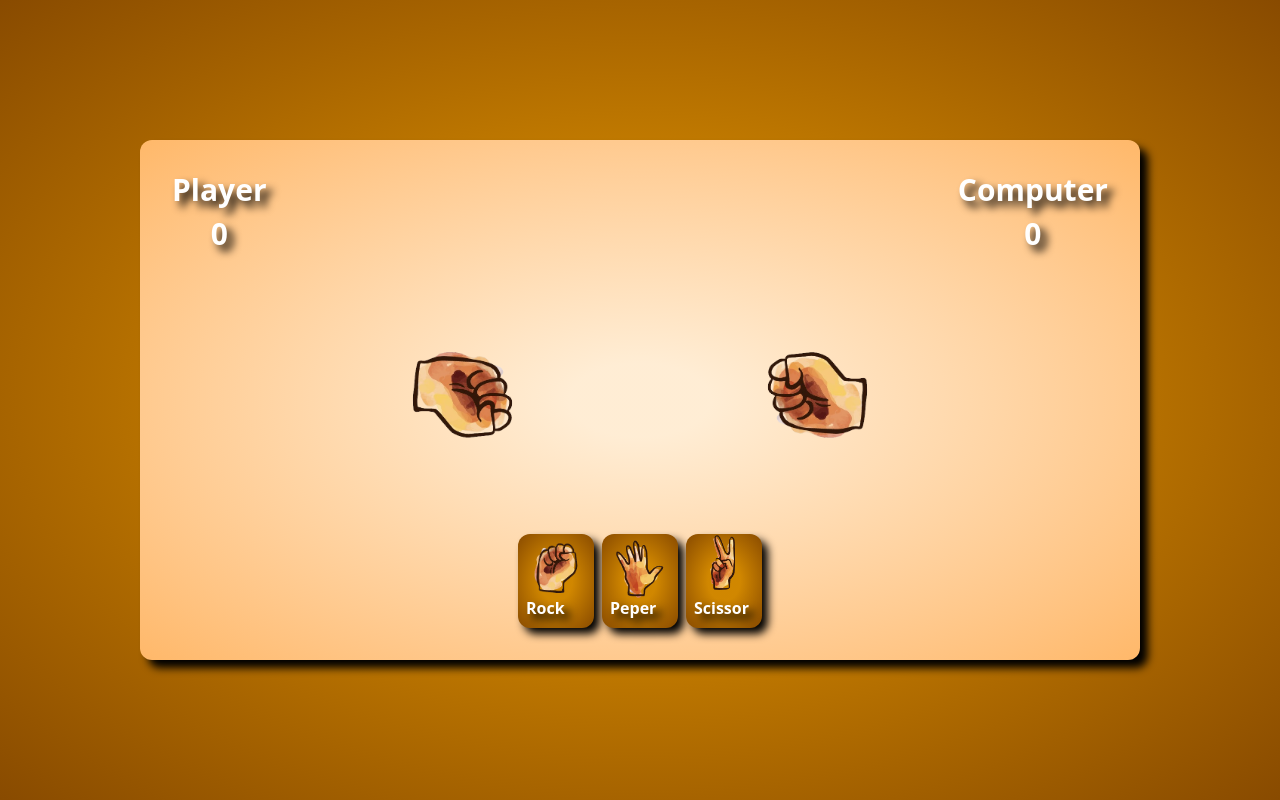
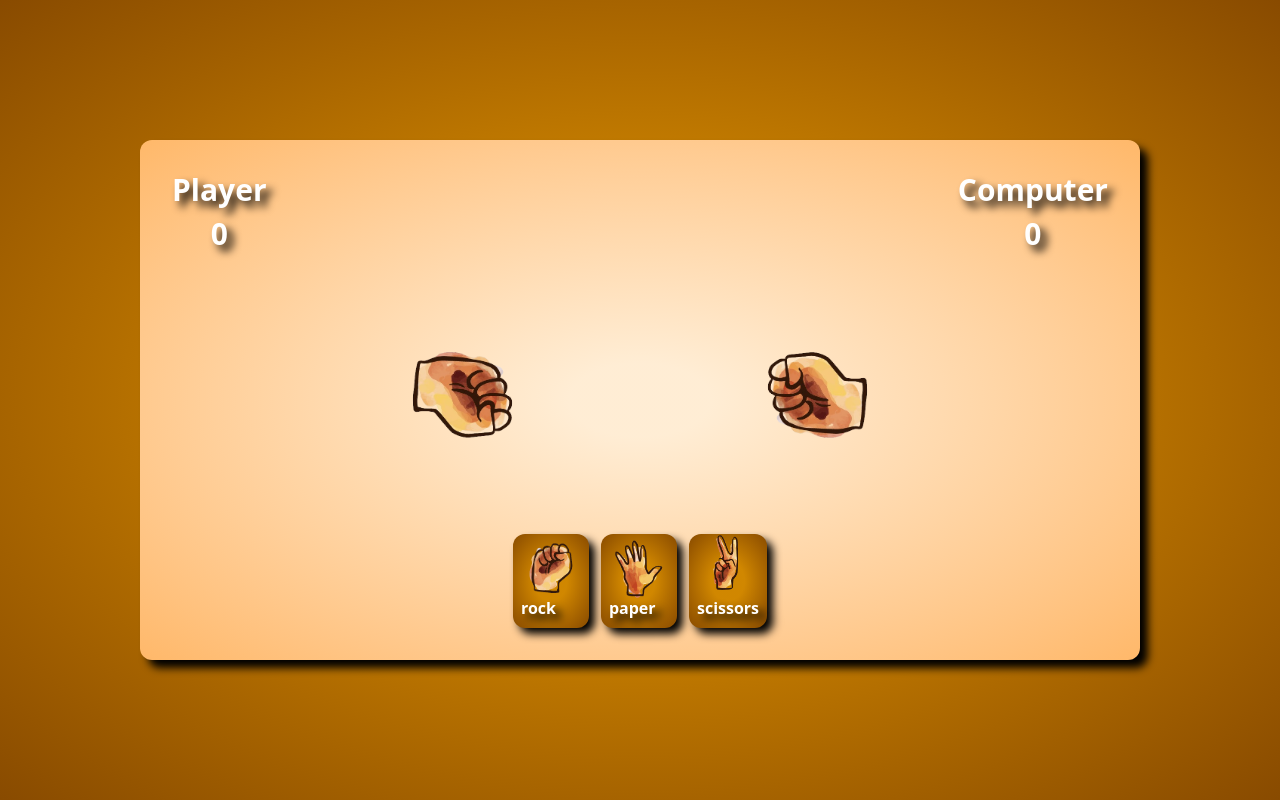
Before and after one commit to AlissonFredo/jokenpo, a React (Vite) app: page /game in a window 1280 px wide. Built offline with nearby package versions, Linux system fonts and the light colour scheme.

Commit message:
refactor: improves code readability on the Game page
- Refactors code snippets to make them clearer and more organized.

```diff
--- a/src/pages/game/index.jsx
+++ b/src/pages/game/index.jsx
@@ -1,13 +1,14 @@
 import { useState } from "react";
 import Header from "../../components/Header";
 import Rock from "../../assets/rock.png";
-import Peper from "../../assets/peper.png";
-import Scissor from "../../assets/scissor.png";
+import Paper from "../../assets/paper.png";
+import Scissors from "../../assets/scissor.png";
 import ButtonMenu from "../../components/ButtonMenu";
 import Container from "../../components/Container";
 
 function Game() {
-  const options = ["rock", "paper", "scissor"];
+  const options = ["rock", "paper", "scissors"];
+  const images = { rock: Rock, paper: Paper, scissors: Scissors };
 
   const [result, setResult] = useState("");
   const [scorePlayer, setScorePlayer] = useState(0);
@@ -16,94 +17,75 @@ function Game() {
   const [optionPlayer, setOptionPlayer] = useState("rock");
   const [optionComputer, setOptionComputer] = useState("rock");
   const [lastPlayerOption, setLastPlayerOption] = useState("");
-  const [lastComputerOption, setLastComputerOption] = useState("");
 
-  const play = (optionPlayer) => {
+  const play = (playerChoice) => {
     setInitialGame(true);
 
-    setTimeout(() => {
-      setResult("Rock");
+    const animationSequence = ["Rock", "Paper", "Scissors"];
 
-      setTimeout(() => {
-        setResult("Peper");
+    animateResult(animationSequence, () => {
+      const computerChoice = drawOptionComputer();
 
-        setTimeout(() => {
-          setResult("Scissor");
+      if (playersWillRepeatOption(playerChoice, computerChoice)) return;
 
-          setTimeout(() => {
-            const optionComputer = drawOptionComputer();
+      const matchResult = getMatchResult(playerChoice, computerChoice);
 
-            if (playersWillRepeatOption(optionPlayer, optionComputer)) return;
-
-            const matchResult = getMatchResult(optionPlayer, optionComputer);
-
-            setOptionPlayer(optionPlayer);
-            setOptionComputer(optionComputer);
+      setOptionPlayer(playerChoice);
+      setOptionComputer(computerChoice);
       setResult(matchResult);
 
       if (matchResult == "YOU WIN!") {
-              handleScorePlayer();
+        setScorePlayer((prev) => prev + 1);
       } else if (matchResult == "YOU LOSE!") {
-              handleScoreComputer();
+        setScoreComputer((prev) => prev + 1);
       }
 
       setTimeout(() => {
-              setLastPlayerOption(optionPlayer);
-              setLastComputerOption(optionComputer);
-              setInitialValues();
+        setLastPlayerOption(playerChoice);
+        resetGame();
       }, 2000);
-          }, 300);
-        }, 1000);
-      }, 1000);
-    }, 1000);
+    });
   };
 
-  const drawOptionComputer = () => {
-    return options[Math.floor(Math.random() * options.length)];
+  const animateResult = (steps, callback, index = 0) => {
+    if (index < steps.length) {
+      setResult(steps[index]);
+      setTimeout(() => animateResult(steps, callback, index + 1), 1000);
+    } else {
+      callback();
+    }
   };
 
-  const playersWillRepeatOption = (optionPlayer, optionComputer) => {
-    if (
-      (optionPlayer == "rock" && lastPlayerOption == "rock") ||
-      (optionComputer == "rock" && lastComputerOption == "rock")
-    ) {
-      setResult("Avoid consecutive stones");
+  const drawOptionComputer = () =>
+    options[Math.floor(Math.random() * options.length)];
 
-      setTimeout(() => setInitialValues(), 2000);
-
+  const playersWillRepeatOption = (playerChoice) => {
+    if (playerChoice == "rock" && lastPlayerOption == "rock") {
+      setResult("Avoid consecutive rocks");
+      setTimeout(resetGame, 2000);
       return true;
     }
 
     return false;
   };
 
-  const getMatchResult = (optionPlayer, optionComputer) => {
-    if (optionPlayer == optionComputer) {
-      return "DRAW GAME";
-    } else if (optionPlayer == "rock" && optionComputer == "scissor") {
-      return "YOU WIN!";
-    } else if (optionPlayer == "paper" && optionComputer == "rock") {
-      return "YOU WIN!";
-    } else if (optionPlayer == "scissor" && optionComputer == "paper") {
-      return "YOU WIN!";
-    }
-
-    return "YOU LOSE!";
+  const resetGame = () => {
+    setInitialGame(false);
+    setOptionPlayer("rock");
+    setOptionComputer("rock");
+    setResult("");
   };
 
-  const handleScorePlayer = () => {
-    setScorePlayer(scorePlayer + 1);
+  const getMatchResult = (player, computer) => {
+    if (player === computer) return "DRAW GAME";
+
+    const winningMoves = {
+      rock: "scissors",
+      paper: "rock",
+      scissors: "paper",
     };
 
-  const handleScoreComputer = () => {
-    setScoreComputer(scoreComputer + 1);
-  };
-
-  const setInitialValues = () => {
-    setInitialGame(false);
-    setResult("");
-    setOptionPlayer("rock");
-    setOptionComputer("rock");
+    return winningMoves[player] === computer ? "YOU WIN!" : "YOU LOSE!";
   };
 
   return (
@@ -116,53 +98,27 @@ function Game() {
         />
 
         <div className="flex justify-evenly">
-          <div className={initialGame ? "animate-bounce-custom" : ""}>
+          {[optionPlayer, optionComputer].map((option, index) => (
+            <div key={index} className={initialGame ? "animate-bounce-custom" : ""}>
               <img
-              src={
-                optionPlayer == "scissor"
-                  ? Scissor
-                  : optionPlayer == "paper"
-                  ? Peper
-                  : Rock
-              }
-              alt=""
-              className="w-30 rotate-180"
+                src={images[option]}
+                alt={option}
+                className={`w-30 ${index === 0 ? "rotate-180" : ""}`}
               />
             </div>
-          <div className={initialGame ? "animate-bounce-custom" : ""}>
-            <img
-              src={
-                optionComputer == "scissor"
-                  ? Scissor
-                  : optionComputer == "paper"
-                  ? Peper
-                  : Rock
-              }
-              alt=""
-              className="w-30"
-            />
-          </div>
+          ))}
         </div>
 
         <div className="flex justify-center">
+          {options.map((option, index) => (
             <ButtonMenu
-            action={() => play(options[0])}
-            image={Rock}
-            label="Rock"
+              key={option}
+              action={() => play(option)}
+              image={images[option]}
+              label={option}
+              styles={index === 1 ? "ml-3 mr-3" : ""}
             />
-
-          <ButtonMenu
-            action={() => play(options[1])}
-            image={Peper}
-            label="Peper"
-            styles="ml-2 mr-2"
-          />
-
-          <ButtonMenu
-            action={() => play(options[2])}
-            image={Scissor}
-            label="Scissor"
-          />
+          ))}
         </div>
       </div>
     </Container>
--- a/src/pages/play/index.jsx
+++ b/src/pages/play/index.jsx
@@ -1,6 +1,6 @@
 import { Link } from "react-router-dom";
 import Rock from "../../assets/rock.png";
-import Peper from "../../assets/peper.png";
+import Paper from "../../assets/paper.png";
 import Scissor from "../../assets/scissor.png";
 import Container from "../../components/Container";
 
@@ -13,7 +13,7 @@ function Play() {
         </h1>
 
         <div className="relative flex items-center justify-center">
-          <img src={Peper} alt="" className="w-60 rotate-90" />
+          <img src={Paper} alt="" className="w-60 rotate-90" />
           <p className="absolute text-center text-white font-bold text-5xl drop-shadow-[6px_6px_4px_black]">
             Rock, Paper or Scissor
           </p>
```
Also changed, not shown: src/assets/paper.png (renamed from src/assets/peper.png). Lines whose indentation alone changed are shown as unchanged.
